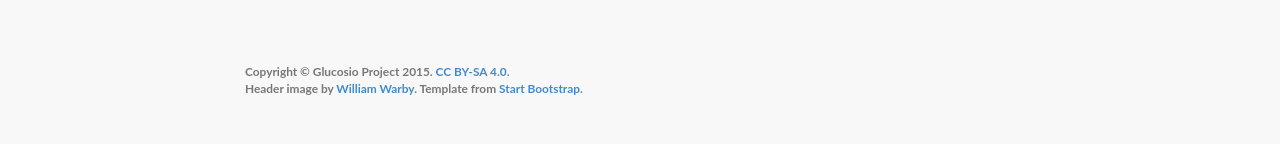
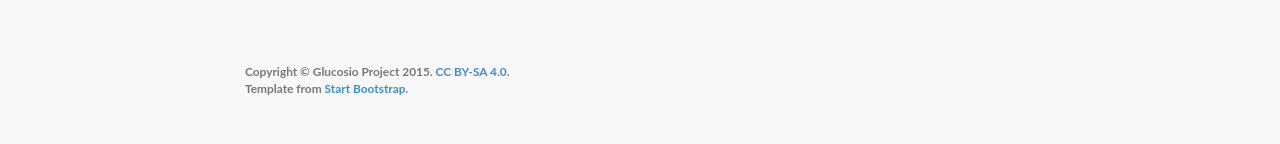
Before and after one commit to PaoloRotolo/glucosio.github.io, a Jekyll site: the page built from index.html, in a window 1280 px wide. Shown: the part 2101-2245 px from the top of the page. Built offline with Jekyll 4.4.1, drawn with Linux system fonts in a browser that asks for light colours.

Commit message:
Update index.html

```diff
--- a/index.html
+++ b/index.html
@@ -103,7 +103,7 @@
             <div class="row">
                 <div class="col-lg-12">
                     <p class="copyright text-muted small">Copyright &copy; Glucosio Project 2015. <a href="https://creativecommons.org/licenses/by-sa/4.0/">CC BY-SA 4.0</a>.<br>
-                    Header image by <a href="https://www.flickr.com/photos/wwarby/9638549539/in/photostream/">William Warby</a>. Template from <a href="http://startbootstrap.com">Start Bootstrap</a>.</p>
+                    Template from <a href="http://startbootstrap.com">Start Bootstrap</a>.</p>
                 </div>
             </div>
         </div>
```
